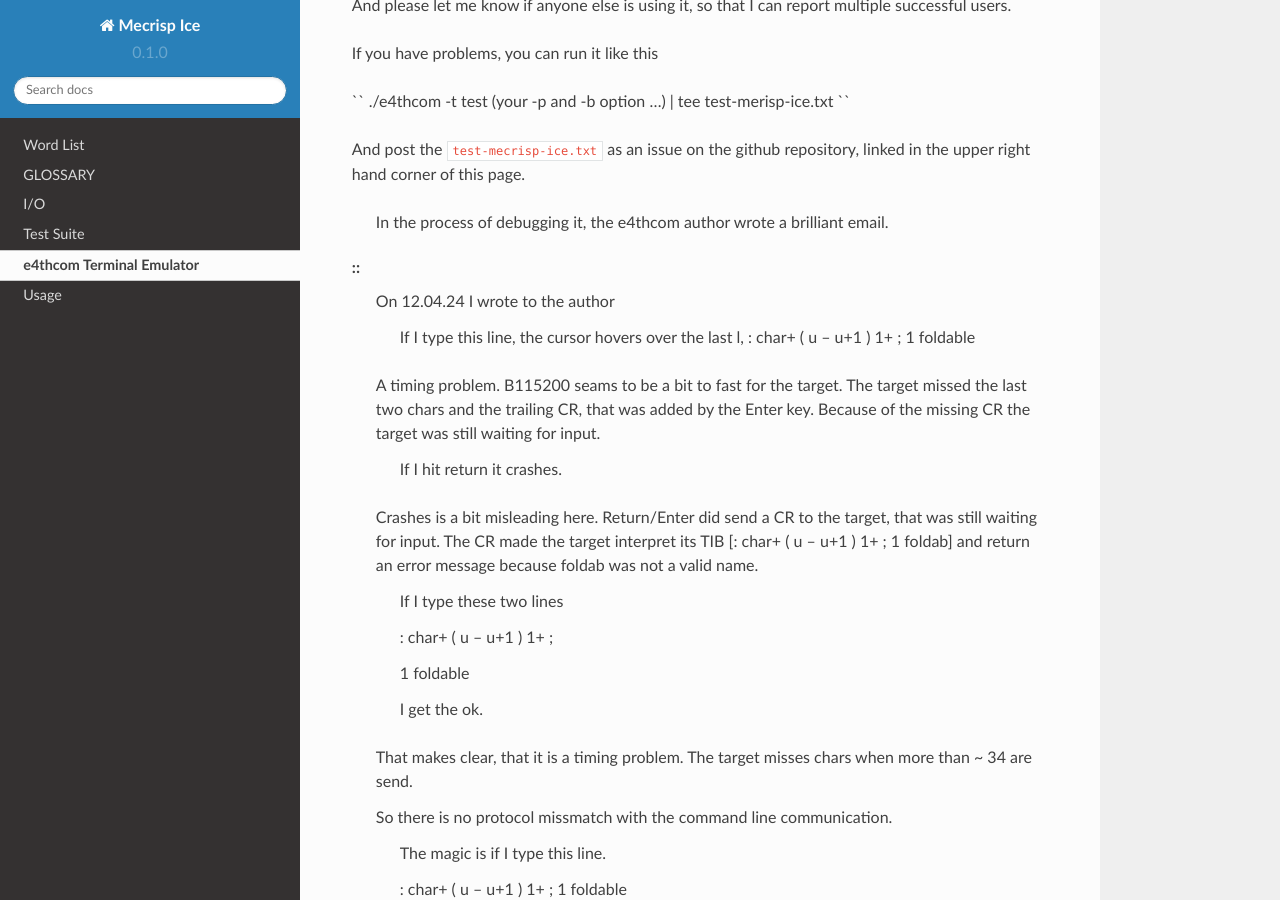
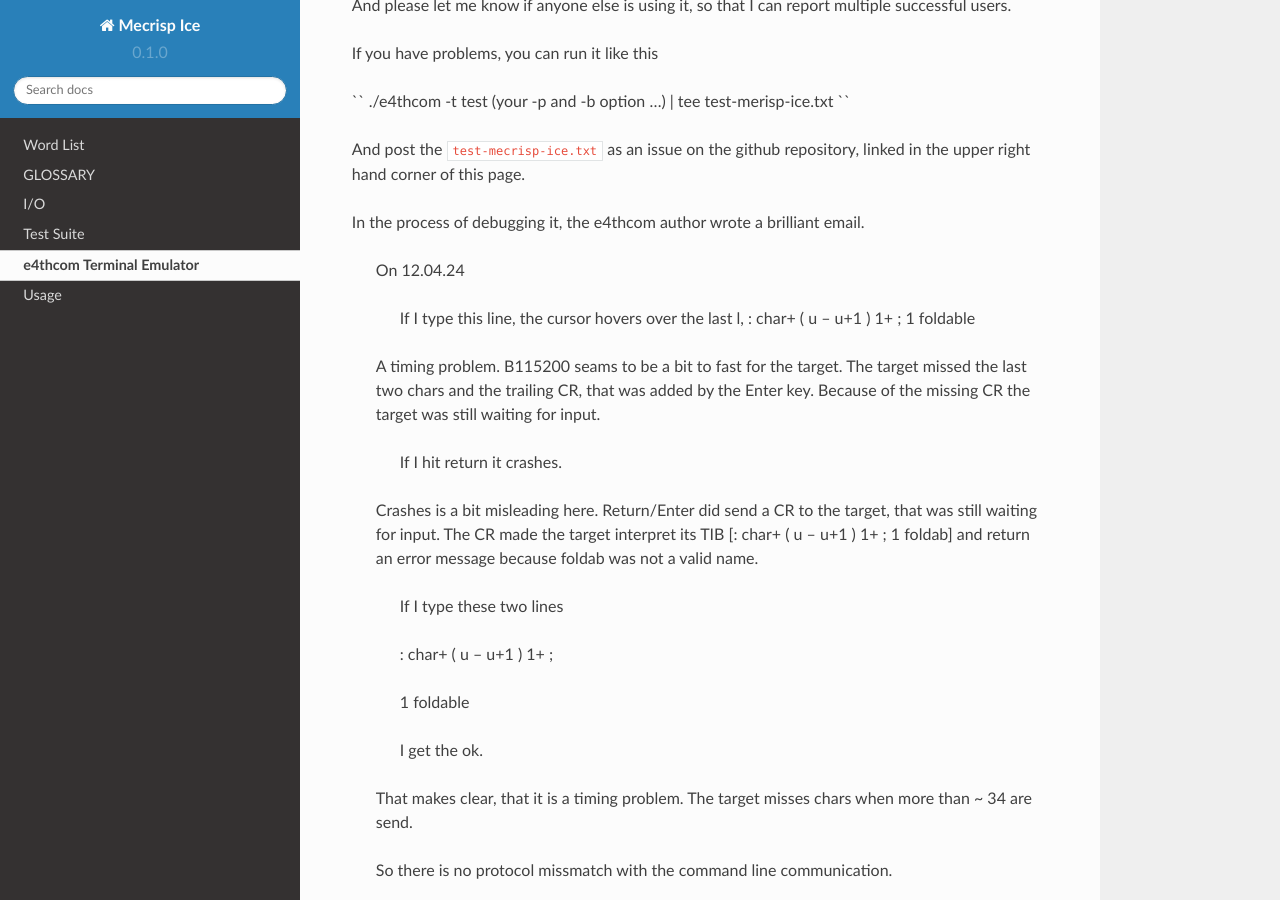
Before and after one commit to PythonLinks/Mecrisp-Ice, a Sphinx documentation site: the page built from docs/source/e4thcom.rst, in a window 1280 px wide and 900 px high, scrolled down 797 px. Built offline with Sphinx 7.4.7 and the Read the Docs theme 2.0.0, drawn with Linux system fonts in a browser that asks for light colours.

Commit message:
Update e4thcom.rst with better formatting

```diff
--- a/docs/source/e4thcom.rst
+++ b/docs/source/e4thcom.rst
@@ -32,11 +32,9 @@ If you have problems, you can run it  like this
 
 And post the ``test-mecrisp-ice.txt`` as an issue on the github repository, linked in the upper right hand corner of this page.
 
-    In the process of debugging it, the e4thcom author wrote a brilliant email.
+In the process of debugging it, the e4thcom author wrote a brilliant email.
 
-
-::
-  On 12.04.24 I wrote to the author
+  On 12.04.24
 
     If I type this line, the cursor hovers over the last l,
     : char+ ( u -- u+1 ) 1+ ; 1 foldable
```
